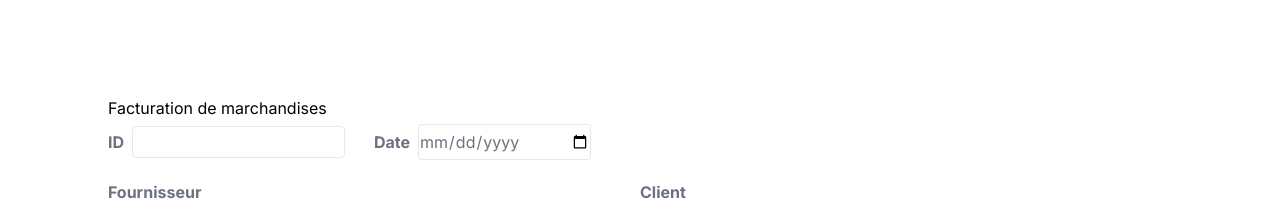
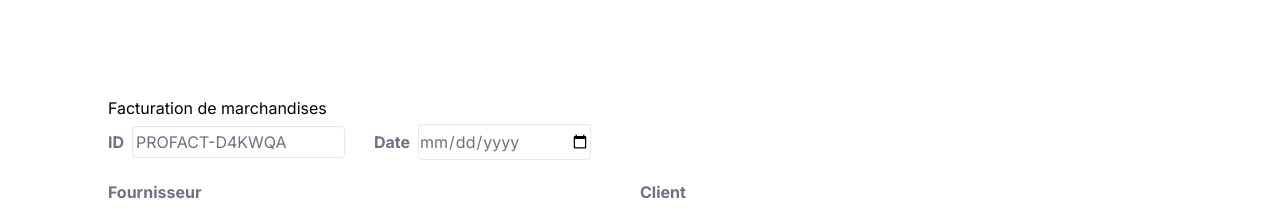
Before and after one commit to creytas/stock-management, a Next.js app: page / in a window 1280 px wide. Shown: the top 209 px of the page. Built offline with nearby package versions, Linux system fonts and the light colour scheme.

Commit message:
feat: add auto generated id

```diff
--- a/src/components/InvoiceForm.jsx
+++ b/src/components/InvoiceForm.jsx
@@ -10,24 +10,34 @@ import { InvoiceDetail } from "./form/InvoiceDetail";
 // import html2pdf from "html2pdf.js";
 
 const InvoiceForm = () => {
-  const [articles, setArticles] = useState([
-    { name: "", quantity: 1, price: 0 },
-  ]);
+  const generateInvoiceId = () => {
+    const prefix = "PROFACT-";
+    const randomPart = Math.random().toString(36).substr(2, 6).toUpperCase(); // Génère une chaîne aléatoire de 6 caractères
+    return prefix + randomPart;
+  };
+
+  const [invoiceId, setInvoiceId] = useState(generateInvoiceId());
+  const initialArticleState = { name: "", quantity: 1, price: 0 };
+  const [articles, setArticles] = useState([initialArticleState]);
   const [taxRate, setTaxRate] = useState(0);
   const [discount, setDiscount] = useState(0);
   const [isPrintButtonDisabled, setPrintButtonDisabled] = useState(true);
   const [isDeleteButtonHidden, setDeleteButtonHidden] = useState(false);
+  const [dailyInvoices, setDailyInvoices] = useState([]);
 
   const handleShowInvoice = () => {
+    const currentDateTime = new Date().toLocaleString();
     const invoiceData = {
+      dateTime: currentDateTime,
+      id: generateInvoiceId(),
       articles,
       taxRate,
       discount,
       total: calculateTotal(),
     };
-
-    // Affiche les données JSON dans une boîte de dialogue
-    alert(JSON.stringify(invoiceData, null, 2));
+    setDailyInvoices([...dailyInvoices, invoiceData]);
+    alert("IMPRESSION REUSSIE...");
+    resetFields();
   };
 
   //   const handlePrint = () => {
@@ -81,6 +91,14 @@ const InvoiceForm = () => {
     return /^\d*\.?\d+$/.test(value) && parseFloat(value) >= 0;
   };
 
+  const resetFields = () => {
+    setInvoiceId(generateInvoiceId());
+    setArticles([initialArticleState]);
+    setTaxRate(0);
+    setDiscount(0);
+    setDeleteButtonHidden(true);
+  };
+
   useEffect(() => {
     // Mettre à jour la validation du bouton d'impression
     const isAnyArticleNameEmpty = articles.some(
@@ -88,6 +106,11 @@ const InvoiceForm = () => {
     );
     setPrintButtonDisabled(isAnyArticleNameEmpty);
   }, [articles]);
+
+  useEffect(() => {
+    const today = new Date().toLocaleDateString();
+    localStorage.setItem(today, JSON.stringify(dailyInvoices));
+  }, [dailyInvoices]);
 
   return (
     <div className="text-gray-500">
@@ -97,6 +120,7 @@ const InvoiceForm = () => {
           <div className="h-[44px] flex items-center space-x-2">
             <label className="font-bold">ID</label>
             <input
+              value={invoiceId}
               type="text"
               className="w-[80%] outline-none border rounded p-[3px]"
             />
```
